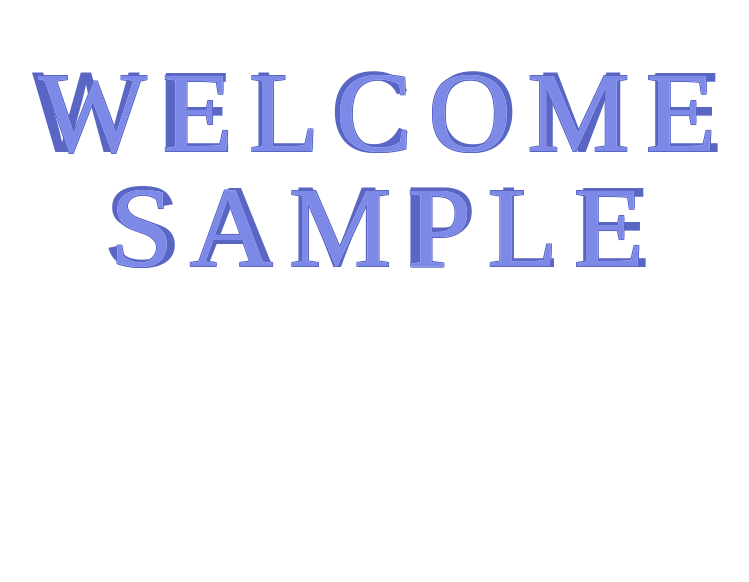
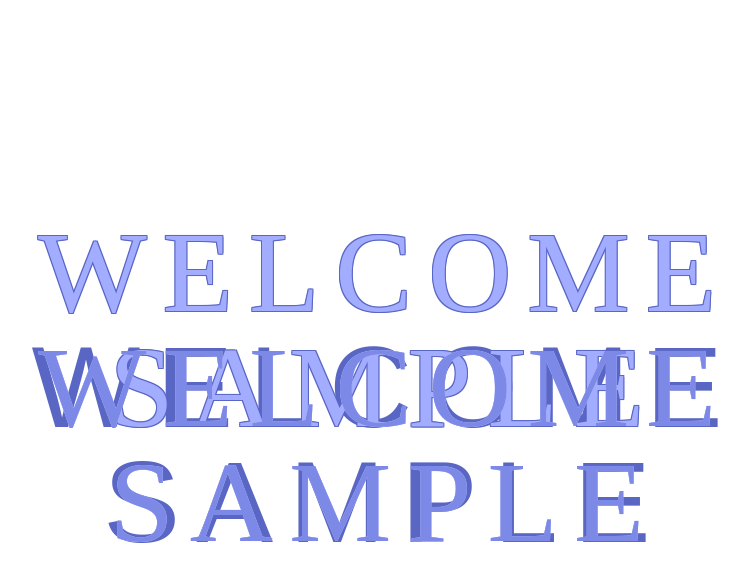
Before and after one commit to nuttamong/firebaseAuth, a Django app: template auth_project/templates/home.html in a window 1280 px wide. Shown: the part 70-652 px from the top of the page, without its empty margins (255-1004 px from the left). Run offline with Django 5.2, Linux system fonts and the light colour scheme; the template is opened without the code that fills it: most values are stand-ins (such as "Sample title", 1, 10 or a date in 2020); some web fonts are replaced.

Commit message:
complete

```diff
--- a/auth_project/auth_project/static/css/main.css
+++ b/auth_project/auth_project/static/css/main.css
@@ -170,7 +170,7 @@ color: #b3b3b3;
 	font-weight: normal;
 	line-height: 1;
 	margin: 0;
-	top: 30%;
+	top: 50%;
 	left: 50%;
 	transform: translate(-50%, -50%);
 	position: absolute;
@@ -187,7 +187,7 @@ color: #b3b3b3;
 		position: absolute;
 		overflow: hidden;
 		left: 0;
-		top: 0;
+		top: 50%;
 		text-shadow: none;
 		width: 100%;
 		font-weight: normal;
--- a/auth_project/static/css/main.css
+++ b/auth_project/static/css/main.css
@@ -169,8 +169,8 @@ color: #b3b3b3;
 	text-align: center;
 	font-weight: normal;
 	line-height: 1;
-	margin-top: 50px;
-	top: 20%;
+	margin: 0;
+	top: 30%;
 	left: 50%;
 	transform: translate(-50%, -50%);
 	position: absolute;
@@ -188,7 +188,6 @@ color: #b3b3b3;
 		overflow: hidden;
 		left: 0;
 		top: 0;
-		margin-top: 50px;
 		text-shadow: none;
 		width: 100%;
 		font-weight: normal;
```
